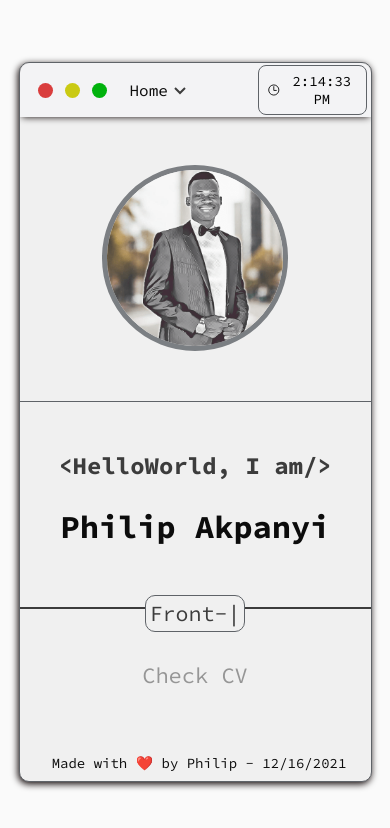
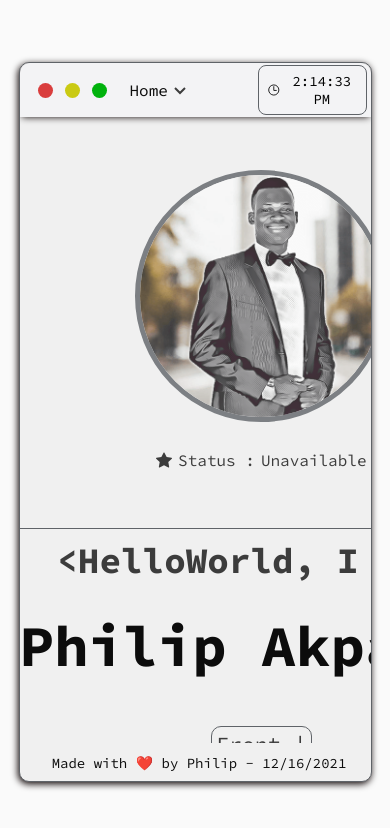
Before and after one commit to felipey2010/portfolio-2021, a React (Create React App) app: page / in a window 390 px wide. Shown: the top 828 px of the page. Built offline with nearby package versions, Linux system fonts and the light colour scheme.

Commit message:
added status

```diff
--- a/src/pages/NavPages/Home.js
+++ b/src/pages/NavPages/Home.js
@@ -5,6 +5,7 @@ import ProfilePic from "../../images/4Github.png";
 import Translation from "../../utils/Translation.json";
 import { AppContext } from "../../utils/AppContext";
 import { BiLinkExternal } from "react-icons/bi";
+import { BsStarFill } from "react-icons/bs";
 import Typed from "react-typed";
 
 export default function HomePage() {
@@ -12,9 +13,17 @@ export default function HomePage() {
   return (
     <div className="home-page-container">
       <div className="home-page-div">
+        <div className="home-page-inner-div align-center">
           <img src={ProfilePic} className="home-page-img" alt="profile" />
         </div>
+        <div className="home-page-status">
+          <BsStarFill />
+          <p className="status-title">Status :</p>
+          <p className="status-description">{Translation[74][language]}</p>
+        </div>
+      </div>
       <div className="home-page-div">
+        <div className="home-page-inner-div">
           <h3 className="home-page-h3">
             {"<HelloWorld, "}
             {Translation[6][language]}
@@ -45,6 +54,7 @@ export default function HomePage() {
               </div>
             </div>
           </div>
+        </div>
         <div className="resume-container">
           {language === "en" ? (
             <a
--- a/src/styles/home.css
+++ b/src/styles/home.css
@@ -25,8 +25,35 @@
 }
 
 .home-page-div {
+  width: 100%;
+  height: 100%;
   display: flex;
   justify-content: center;
+  font-size: 24px;
+}
+
+.home-page-status {
+  font-size: 16px;
+  display: flex;
+  align-items: center;
+  margin-top: 12px;
+}
+
+.home-page-status .status-description,
+.home-page-status .status-title {
+  margin-left: 6px;
+}
+
+.home-page-div .home-page-inner-div {
+  width: 90%;
+  height: 85%;
+  display: flex;
+  flex-direction: column;
+  justify-content: center;
+}
+
+.home-page-div .align-center {
+  align-items: center;
 }
 
 .home-page-div .home-page-img {
@@ -49,6 +76,7 @@
   display: flex;
   flex-direction: column;
   align-items: center;
+  justify-content: center;
 }
 
 .home-page-div:nth-child(2) {
@@ -57,13 +85,13 @@
 }
 
 .home-page-h3 {
-  font-size: var(--font-size-large);
+  font-size: 2.4ch;
   margin: 12px 0;
 }
 
 .home-page-h1 {
   color: var(--text-color);
-  font-size: 54px;
+  font-size: 3ch;
   white-space: nowrap;
   margin: 14px 0;
 }
@@ -81,7 +109,7 @@
   width: 100%;
   height: 55px;
   position: relative;
-  margin-top: 20px;
+  margin: 20px;
   display: flex;
   align-items: center;
   justify-content: center;
@@ -98,7 +126,7 @@
   padding: 4px;
   border: 1px solid var(--border-color);
   border-radius: 10px;
-  font-size: 1ch;
+  font-size: 1.5ch;
 }
 
 .frontend-box-container {
@@ -165,6 +193,15 @@
     width: 90vw;
     height: 85vh;
   }
+
+  .home-page-div .home-page-inner-div {
+    width: 100%;
+    height: auto;
+  }
+
+  .home-page-div .home-page-inner-div:nth-child(1) {
+    margin-top: 12px;
+  }
 }
 
 @media (max-width: 820px) {
@@ -178,8 +215,20 @@
     margin-top: 12px;
   }
 
+  .home-page-div .home-page-inner-div {
+    align-items: center;
+  }
+
   .home-page-div:nth-child(2) {
     margin-bottom: 24px;
+  }
+
+  .home-page-h3 {
+    font-size: 2.5ch;
+  }
+
+  .home-page-h1 {
+    font-size: 4ch;
   }
 
   .home-page-div .home-page-img {
@@ -187,12 +236,4 @@
     filter: blur(0);
     opacity: 0.8;
   }
-
-  .home-page-h3 {
-    font-size: 24px;
-  }
-
-  .home-page-h1 {
-    font-size: 32px;
-  }
 }
--- a/src/utils/Translation.json
+++ b/src/utils/Translation.json
@@ -339,5 +339,15 @@
     "id": 72,
     "pt": "Desenvolvi meu próprio portfólio",
     "en": "Developed my own portfolio"
+  },
+  {
+    "id": 73,
+    "pt": " Disponível",
+    "en": " Available"
+  },
+  {
+    "id": 74,
+    "pt": " Indisponível",
+    "en": " Unavailable"
   }
 ]
```
Lines whose indentation alone changed are shown as unchanged.
